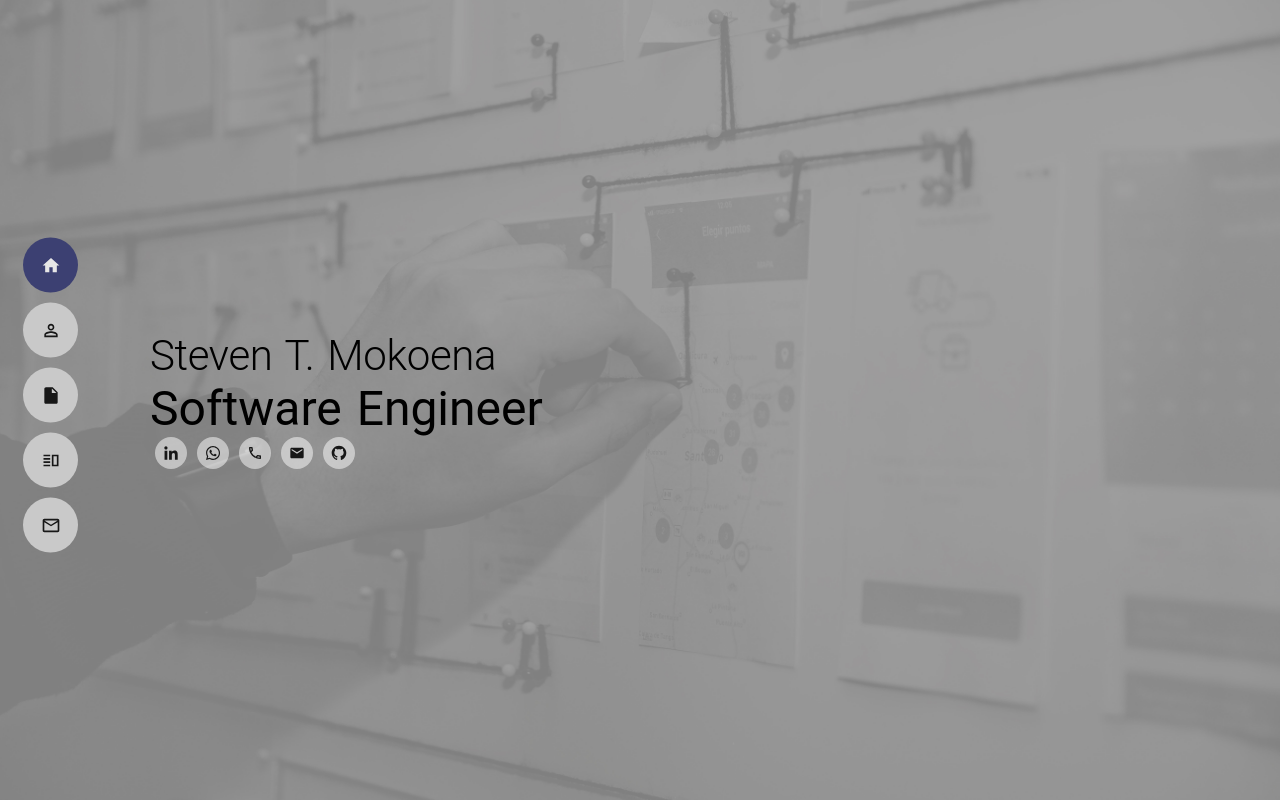
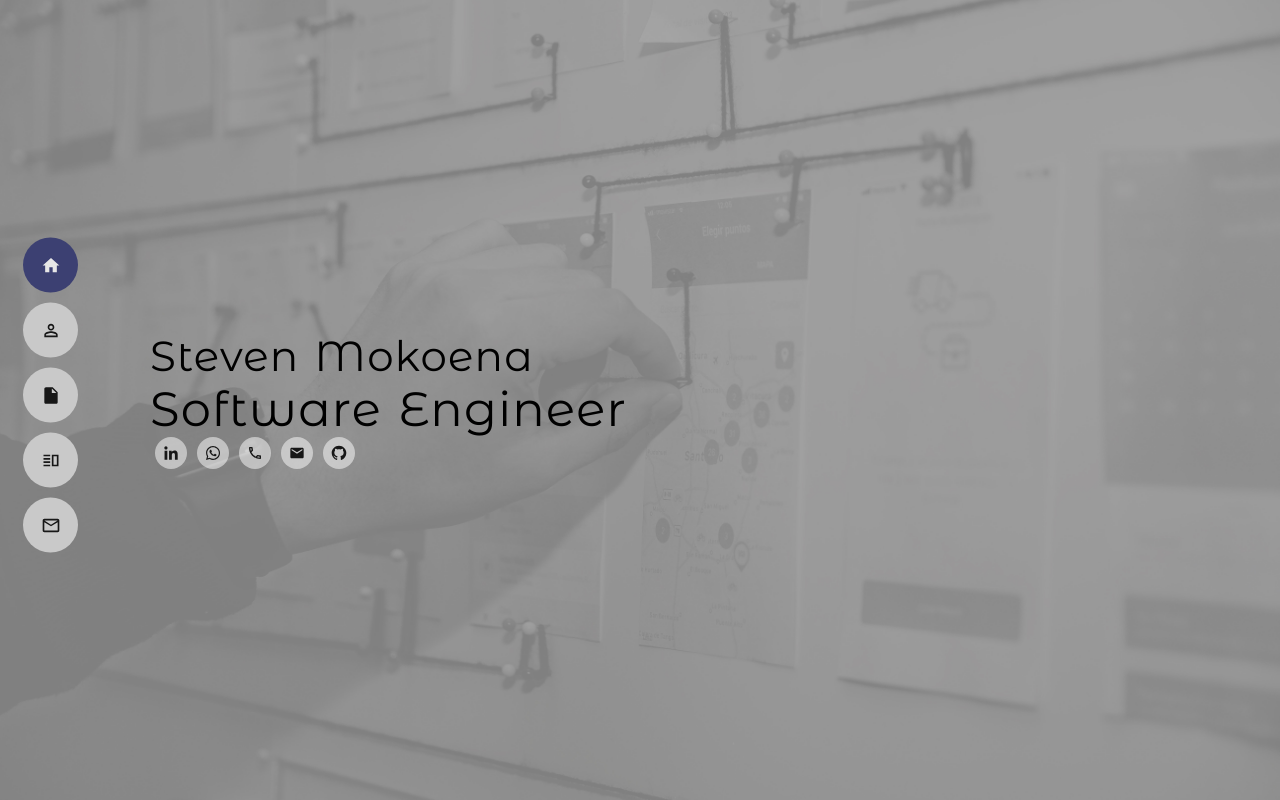
Before and after one commit to Steven-MKN/Steven-MKN.github.io, a React (Create React App) app: page / in a window 1280 px wide. Built offline with nearby package versions, Linux system fonts and the light colour scheme.

Commit message:
added mui theme, changed font to Montserrat Alternates, small text changes to displayed info

```diff
--- a/src/App.tsx
+++ b/src/App.tsx
@@ -2,17 +2,22 @@ import React from 'react';
 import {BrowserRouter, Route, Routes} from "react-router-dom";
 import LandingPage from "./pages/LandingPage";
 import ProjectPage from "./pages/ProjectPage";
-import useInitAppHooks from "./useInitAppHooks";
+import useInitAppHooks from "./hooks/useInitAppHooks";
+import {ThemeProvider} from "@mui/material";
+import useAppTheme from "./hooks/useAppTheme";
 
 function App() {
   useInitAppHooks();
+  const theme = useAppTheme();
   return (
+    <ThemeProvider theme={theme}>
         <BrowserRouter>
             <Routes>
                 <Route path={"/"} element={<LandingPage/>}/>
                 <Route path={"/project"} element={<ProjectPage/>}/>
             </Routes>
         </BrowserRouter>
+    </ThemeProvider>
   );
 }
 
--- a/src/Store/index.tsx
+++ b/src/Store/index.tsx
@@ -6,7 +6,7 @@ const initState: GlobalStateType = {
     aboutText: [
         'I have a diploma in software development with Rosebank College. Currently, I work for Lipa Payments on contract and have experience with React, React Native, Spring, MongoDB, MySQL, CI/CD and Microservices.',
         'I completed my matric in 2015 with distinctions in accounting and pure maths. I went to study BCom Accounting at UCT (University of Cape Town). In 2018, I could not settle my previous years fees, and was forced to postpone my studies. I then decided to study Software Development at Rosebank College (the fees were much more affordable). I have since begun to love software development.',
-        'My goal is to grow as a software developer so that I can lead large projects. I continue to grow on a daily basis, be it learning about how to improve my architectures, application security or continuous deployment pipelines.'
+        'My goal is to grow as a software engineer so that I can lead large projects. I continue to grow on a daily basis, be it learning about how to improve my architectures, application security or continuous deployment pipelines.'
     ],
     skills: [
         {skill: 'TypeScript', level: 'advanced'},
@@ -104,7 +104,7 @@ const initState: GlobalStateType = {
             }
         ]
     },
-    name: "Steven T. Mokoena",
+    name: "Steven Mokoena",
     slogan: "A Software Engineer with a passion to solve problems",
     socialLinks: [
         {type: "linkedin", link: "https://www.linkedin.com/in/steven1mokoena"},
--- a/src/components/ContactForm/index.tsx
+++ b/src/components/ContactForm/index.tsx
@@ -38,6 +38,7 @@ const ContactForm: React.FC<IContactFormProps> = ({}) => {
     });
 
     const handleSubmit = async (e: any) => {
+        return
         try {
             // const isValid = await schema.validate({
             //     name: form.name.value,
--- /dev/null
+++ b/src/hooks/useAppTheme.ts
@@ -0,0 +1,11 @@
+import { createTheme } from "@mui/material";
+
+const useAppTheme = () => {
+  return createTheme({
+    typography: {
+      fontFamily: "Montserrat Alternates",
+    },
+  });
+};
+
+export default useAppTheme;
--- a/src/sections/AboutSection/index.tsx
+++ b/src/sections/AboutSection/index.tsx
@@ -46,7 +46,7 @@ const styles = {
     justifyContent: "center"
   },
   about: {
-
+    marginBottom: 3,
   },
   resume: {
 
```
Also changed, not shown: src/hooks/useInitAppHooks.ts (renamed from src/useInitAppHooks.ts). Lines whose indentation alone changed are shown as unchanged.
